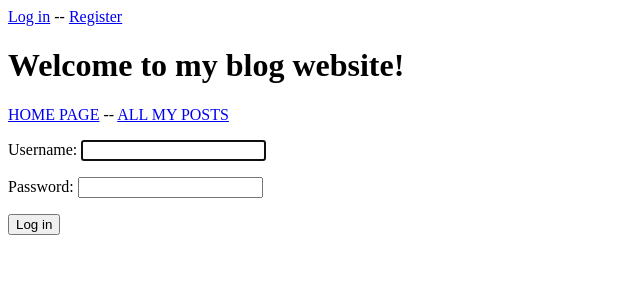
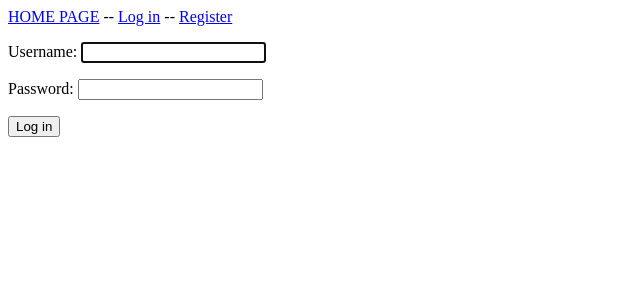
Before and after one commit to ewelinajablonska/blog_page, a Django app: page /users/login/?next=/new_post/ in a window 1280 px wide. Shown: the top 300 px of the page, without its empty margins (0-640 px from the left). Run offline with Django 3.2, Linux system fonts and the light colour scheme.

Commit message:
reorginize base for all pages

```diff
--- a/blog_app/templates/blog_app/base.html
+++ b/blog_app/templates/blog_app/base.html
@@ -4,17 +4,20 @@
 
 <body>
     {% if user.is_authenticated %}
+    <!-- zmienić home page na posts-->
+        <a href="{% url 'blog_app:index' %}">HOME PAGE</a> --
+        <a href="{% url 'blog_app:posts' %}">ALL MY POSTS</a> --
+        Hello, {{user.username}}. --
         <a href = "{% url 'users:logout' %}">Log out</a> --
-        Hello, {{user.username}}.
     {% else %}
+        <a href="{% url 'blog_app:index' %}">HOME PAGE</a> --
         <a href = "{% url 'users:login' %}">Log in</a> --
         <a href = "{% url 'users:register' %}">Register</a>
     {% endif %}
-    <h1> Welcome to my blog website! </h1>
 
     <p>
-        <a href="{% url 'blog_app:index' %}">HOME PAGE</a> --
-        <a href="{% url 'blog_app:posts' %}">ALL MY POSTS</a>
+
+
     </p>
 
     {% block content %}{% endblock content %}
```
